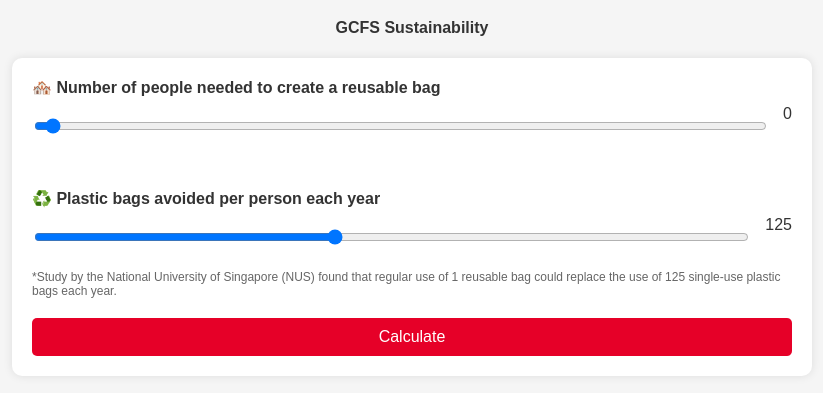
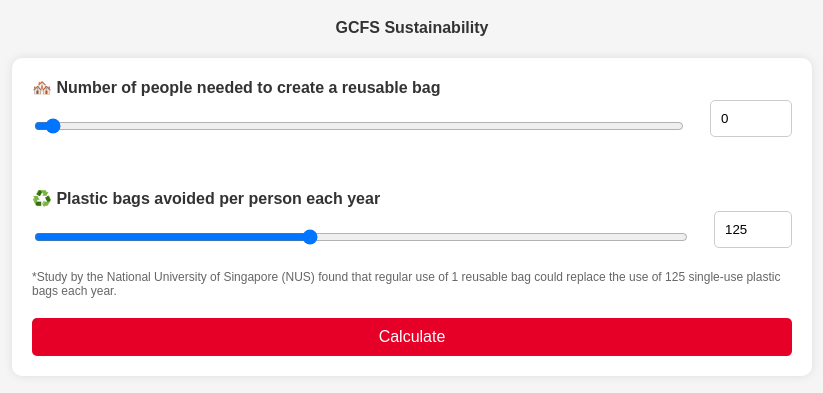
Before and after one commit to Sustainablewealth/thatchan, a plain HTML site: page index.html in a window 1280 px wide. Shown: the part 81-474 px from the top of the page, without its empty margins (228-1051 px from the left). Drawn offline with Linux system fonts and the light colour scheme.

Commit message:
Update index.html

```diff
--- a/index.html
+++ b/index.html
@@ -13,7 +13,9 @@
         .input-group{display:flex;align-items:center;margin-bottom:40px;position:relative}
         .input-group label{margin:0;font-weight:bold;flex:1}
         .input-group-container{width:100%}
-        input,#participantsSlider,#bagsAvoidedSlider{width:calc(100% - 40px);padding:10px;border:1px solid #ccc;border-radius:5px;margin-top:10px}
+        input[type="range"],input[type="number"]{padding:10px;border:1px solid #ccc;border-radius:5px;margin-top:10px}
+        input[type="range"]{width:calc(100% - 40px);padding:10px;margin-top:10px}
+        input[type="number"]{width:60px;margin-left:10px;}
         input[type="range"]::-webkit-slider-thumb{-webkit-appearance:none;appearance:none;width:25px;height:25px;background:#E60028;cursor:pointer;border-radius:50%}
         input[type="range"]::-moz-range-thumb{width:25px;height:25px;background:#E60028;cursor:pointer;border-radius:50%}
         .tooltip{position:absolute;background-color:#333;color:#fff;padding:5px 10px;border-radius:5px;font-size:14px;display:none;transform:translate(-50%,-100%)}
@@ -37,7 +39,7 @@
                     <input type="range" id="participantsSlider" name="participantsSlider" min="0" max="5000" value="0" oninput="updateSliderValue('participantsSlider', 'participantsTooltip', 'participantsValue')" onmouseover="showTooltip('participantsTooltip')" onmouseout="hideTooltip('participantsTooltip')">
                     <span class="tooltip" id="participantsTooltip">0</span>
                 </div>
-                <div id="participantsValue" style="text-align:center;">0</div>
+                <input type="number" id="participantsValue" min="0" max="5000" value="0" oninput="updateInputValue('participantsSlider', 'participantsValue')">
             </div>
             <div class="input-group">
                 <div class="input-group-container">
@@ -45,7 +47,7 @@
                     <input type="range" id="bagsAvoidedSlider" name="bagsAvoidedSlider" min="0" max="300" value="125" oninput="updateSliderValue('bagsAvoidedSlider', 'bagsAvoidedTooltip', 'bagsAvoidedValue')" onmouseover="showTooltip('bagsAvoidedTooltip')" onmouseout="hideTooltip('bagsAvoidedTooltip')">
                     <span class="tooltip" id="bagsAvoidedTooltip">125</span>
                 </div>
-                <div id="bagsAvoidedValue" style="text-align:center;">125</div>
+                <input type="number" id="bagsAvoidedValue" min="0" max="300" value="125" oninput="updateInputValue('bagsAvoidedSlider', 'bagsAvoidedValue')">
             </div>
             <p class="assumption">*Study by the National University of Singapore (NUS) found that regular use of 1 reusable bag could replace the use of 125 single-use plastic bags each year.</p>
             <button type="button" onclick="calculateImpact()">Calculate</button>
@@ -60,9 +62,15 @@
         function updateSliderValue(sliderId, tooltipId, displayId) {
             var slider = document.getElementById(sliderId), tooltip = document.getElementById(tooltipId), display = document.getElementById(displayId);
             tooltip.textContent = slider.value;
-            display.textContent = slider.value;
+            display.value = slider.value;
             var value = slider.value, max = slider.max, min = slider.min, newPosition = 100 * ((value - min) / (max - min));
             tooltip.style.left = "calc(".concat(newPosition, "% + (").concat(8 - .15 * newPosition, "px))")
+        }
+
+        function updateInputValue(sliderId, inputId) {
+            var slider = document.getElementById(sliderId), input = document.getElementById(inputId);
+            slider.value = input.value;
+            updateSliderValue(sliderId, sliderId + 'Tooltip', inputId);
         }
 
         function showTooltip(tooltipId) {
@@ -82,7 +90,7 @@
             var co2EmissionsPerRoundTrip = 92 * 0.145; // 92 km round trip * 0.145 kg CO2/km
             var equivalentTrips = totalCO2eSaved / co2EmissionsPerRoundTrip;
 
-            document.getElementById("result").innerHTML = '<div class="result-item"><img src="https://media.istockphoto.com/id/928454146/vector/garage-dump-isolated.jpg?s=612x612&w=0&k=20&c=_qmvZqsGfmZGwxhjSYr0KqOliLc6ZMWkrVxselbgqAk=" alt="Plastic Bags Icon"><p><span style="color:	#C3732A; font-weight: bold;">' + plasticBagsReplaced.toFixed(0).replace(/\B(?=(\d{3})+(?!\d))/g, ",") + ' plastic bags</span> prevented from entering the landfill each year.</p></div><div class="result-item"><img src="https://png.pngtree.com/png-vector/20240129/ourmid/pngtree-3d-illustration-of-air-pollution-png-image_11561049.png" alt="CO2e Icon"><p>Avoided <span style="color:#E60028; font-weight: bold;">' + totalCO2eSaved.toFixed(2).replace(/\B(?=(\3})+(?!\d))/g, ",") + ' kg of CO2e</span>, equivalent to traveling ' + equivalentTrips.toFixed(0) + ' times between Changi Airport and Tuas by car in Singapore.</p></div><div class="result-item"><img src="' + treeImageSrc + '" alt="Tree Icon"><p>Equivalent to <span style="color:#32CD32; font-weight: bold;">' + treesNeeded.toFixed(2).replace(/\B(?=(\d{3})+(?!\d))/g, ",") + ' trees</span> needed to absorb the same amount of CO2 in a year.</p></div><div class="result-item"><img src="https://cdn-icons-png.freepik.com/256/8487/8487843.png?semt=ais_hybrid" alt="Water Icon"><p>Saved <span style="color:#1E90FF; font-weight: bold;">' + waterSaved.toFixed(2).replace(/\B(?=(\d{3})+(?!\d))/g, ",") + ' liters</span> of water.</p></div>';
+            document.getElementById("result").innerHTML = '<div class="result-item"><img src="https://media.istockphoto.com/id/928454146/vector/garage-dump-isolated.jpg?s=612x612&w=0&k=20&c=_qmvZqsGfmZGwxhjSYr0KqOliLc6ZMWkrVxselbgqAk=" alt="Plastic Bags Icon"><p><span style="color:#C3732A; font-weight: bold;">' + plasticBagsReplaced.toFixed(0).replace(/\B(?=(\d{3})+(?!\d))/g, ",") + ' plastic bags</span> prevented from entering the landfill each year.</p></div><div class="result-item"><img src="https://png.pngtree.com/png-vector/20240129/ourmid/pngtree-3d-illustration-of-air-pollution-png-image_11561049.png" alt="CO2e Icon"><p>Avoided <span style="color:#E60028; font-weight: bold;">' + totalCO2eSaved.toFixed(2).replace(/\B(?=(\d{3})+(?!\d))/g, ",") + ' kg of CO2e</span>, equivalent to traveling ' + equivalentTrips.toFixed(0) + ' times between Changi Airport and Tuas by car in Singapore.</p></div><div class="result-item"><img src="' + treeImageSrc + '" alt="Tree Icon"><p>Equivalent to <span style="color:#32CD32; font-weight: bold;">' + treesNeeded.toFixed(2).replace(/\B(?=(\d{3})+(?!\d))/g, ",") + ' trees</span> needed to absorb the same amount of CO2 in a year.</p></div><div class="result-item"><img src="https://cdn-icons-png.freepik.com/256/8487/8487843.png?semt=ais_hybrid" alt="Water Icon"><p>Saved <span style="color:#1E90FF; font-weight: bold;">' + waterSaved.toFixed(2).replace(/\B(?=(\d{3})+(?!\d))/g, ",") + ' liters</span> of water.</p></div>';
 
             // Display biome image
             var biomeImage = document.getElementById("biomeImage");
```
